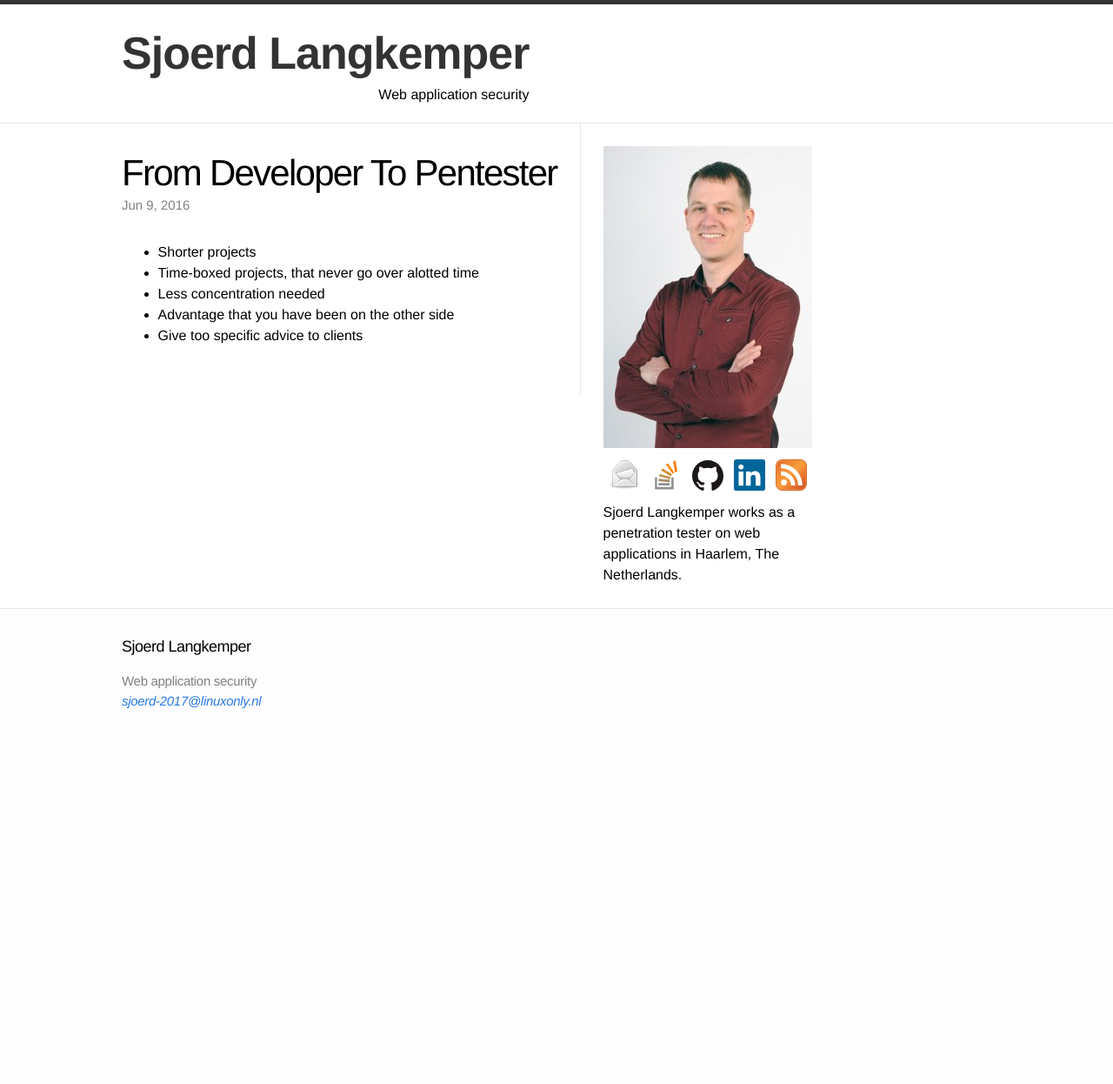
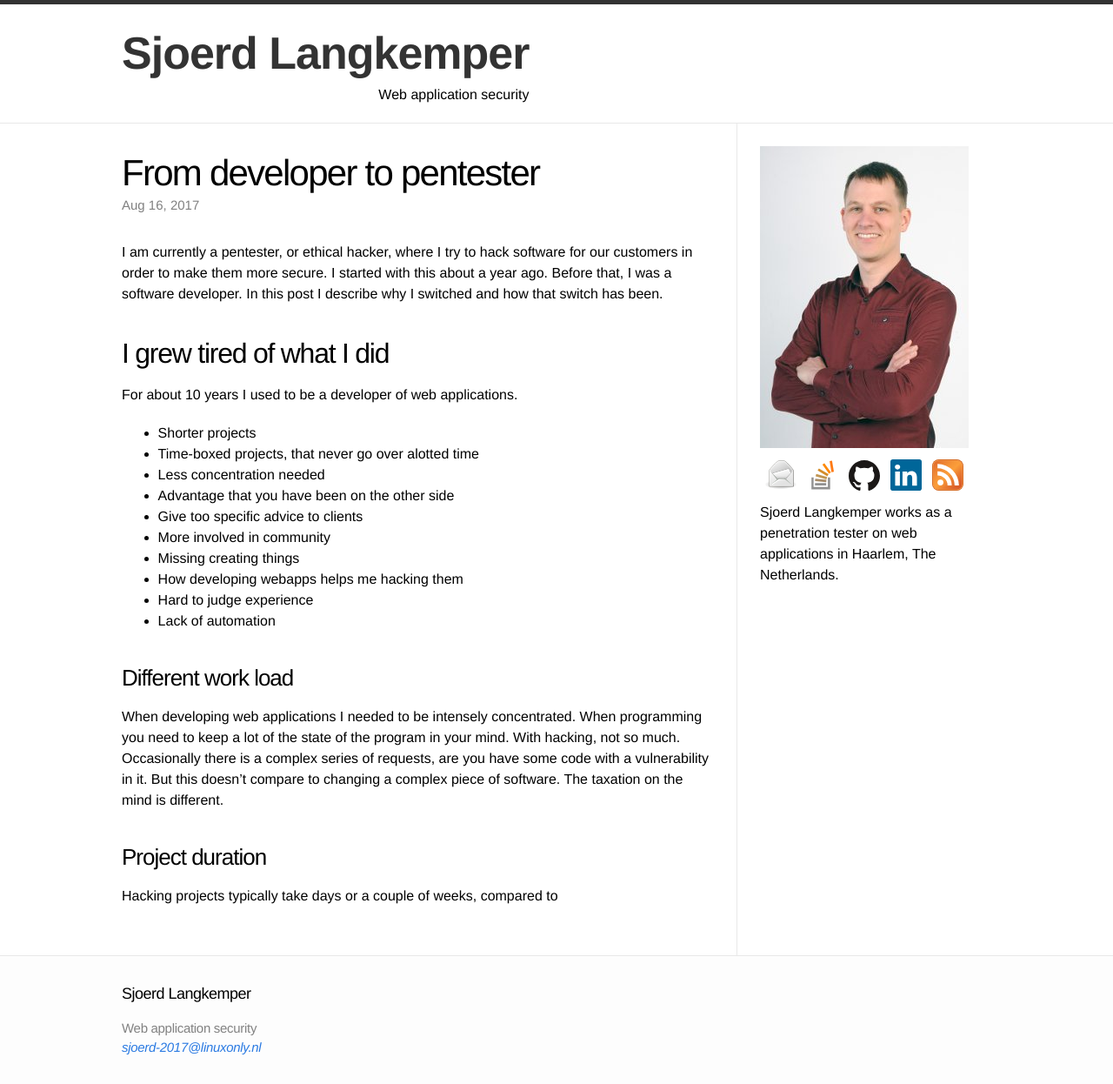
Before and after one commit to Sjord/Sjord.github.io, a Jekyll site: the page built from _posts/2016-06-09-from-developer-to-pentester.md, in a window 1280 px wide. Shown: the whole page at 87% size. Built offline with Jekyll 4.4.1, drawn with Linux system fonts in a browser that asks for light colours; our own code applies the rules of GitHub Pages for plain Markdown files; before the commit the page ends 900 px from its top, so only the background shows below that.

Commit message:
Expand on career change post

```diff
--- a/_posts/2016-06-09-from-developer-to-pentester.md
+++ b/_posts/2016-06-09-from-developer-to-pentester.md
@@ -1,3 +1,15 @@
+---
+layout: post
+title: "From developer to pentester"
+thumbnail: sharpening-saw-240.jpg
+date: 2017-08-16
+---
+
+I am currently a pentester, or ethical hacker, where I try to hack software for our customers in order to make them more secure. I started with this about a year ago. Before that, I was a software developer. In this post I describe why I switched and how that switch has been.
+
+## I grew tired of what I did
+
+For about 10 years I used to be a developer of web applications.
 
 
 * Shorter projects
@@ -5,3 +17,16 @@
 * Less concentration needed
 * Advantage that you have been on the other side
 * Give too specific advice to clients
+* More involved in community
+* Missing creating things
+* How developing webapps helps me hacking them
+* Hard to judge experience
+* Lack of automation
+
+### Different work load
+
+When developing web applications I needed to be intensely concentrated. When programming you need to keep a lot of the state of the program in your mind. With hacking, not so much. Occasionally there is a complex series of requests, are you have some code with a vulnerability in it. But this doesn't compare to changing a complex piece of software. The taxation on the mind is different.
+
+### Project duration
+
+Hacking projects typically take days or a couple of weeks, compared to
```
Also changed, not shown: images/sharpening-saw-240.jpg (added).
